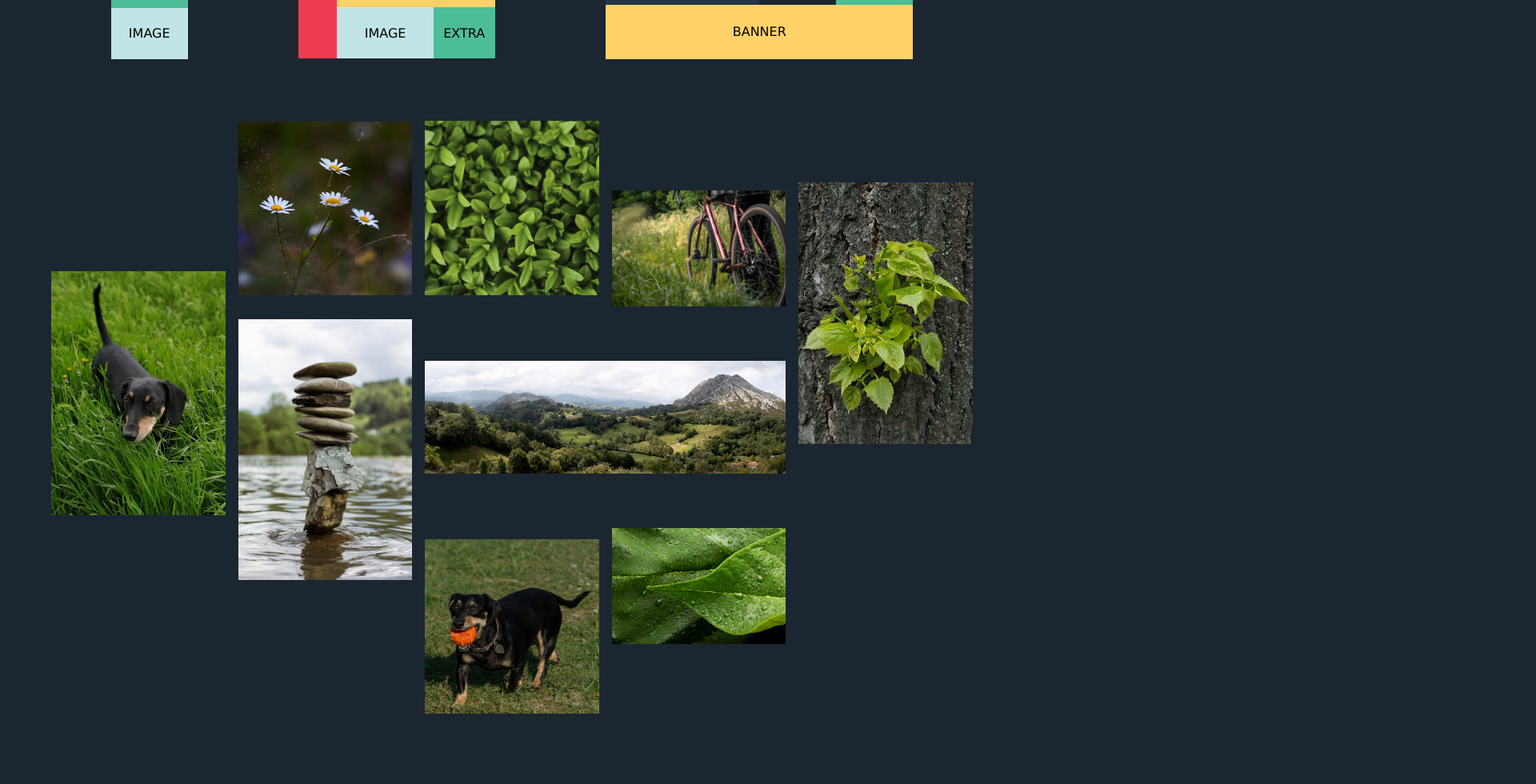
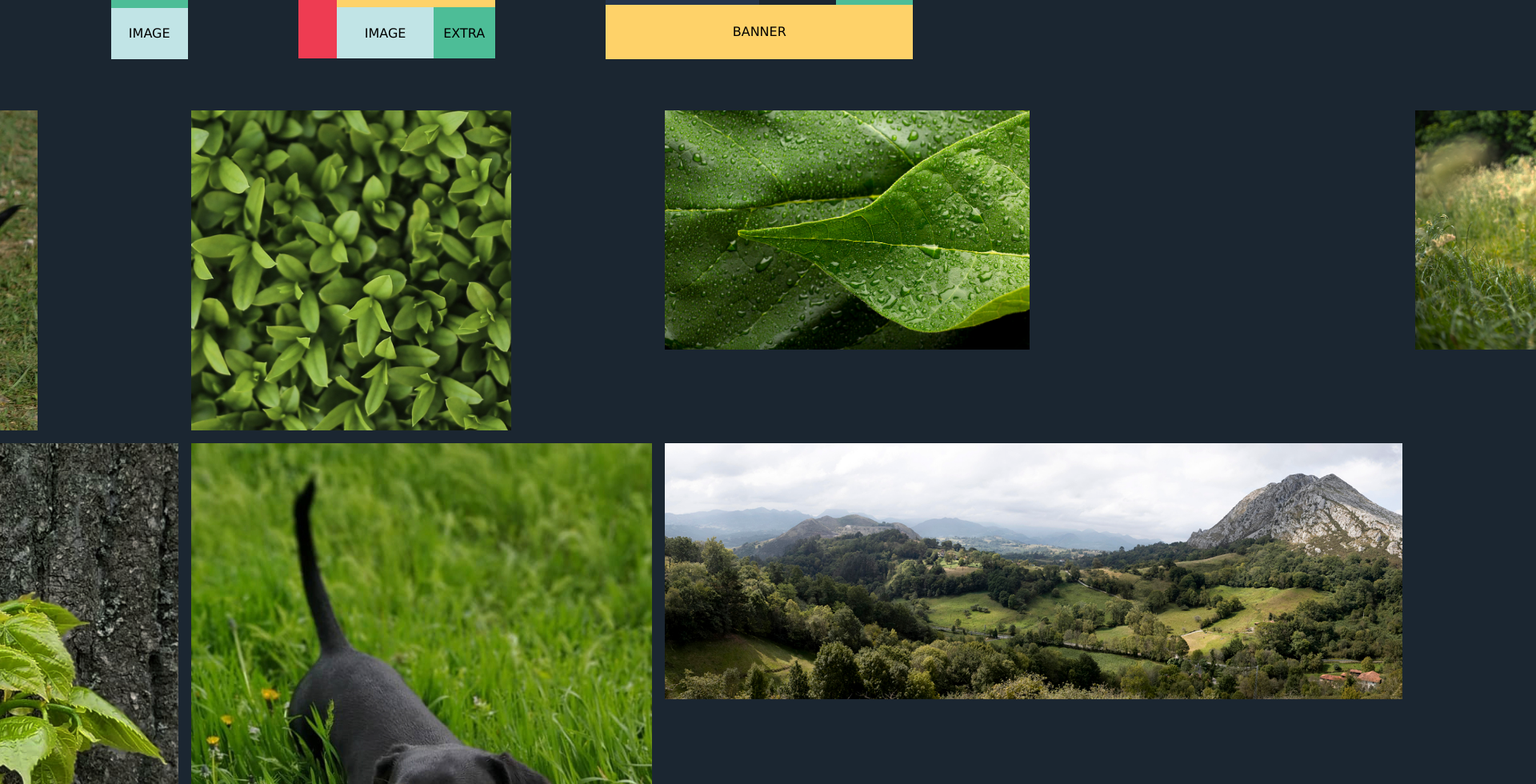
Before and after one commit to Olehouseproduction/new_project, a Vue app: page /#/Task_1 in a window 1280 px wide. Shown: the part 480-1460 px from the top of the page at 80% size, 1920 px wide, since content can reach past the window. Before the commit the page ends 1386 px from the top, so only its background shows below. Built offline with nearby package versions, Linux system fonts and the light colour scheme.

Commit message:
fix props

```diff
--- a/src/components/Lobby.vue
+++ b/src/components/Lobby.vue
@@ -48,12 +48,13 @@ const links = [
 @import "src/styles/mixin.scss";
 .main {
   // background-color: #f3f3f3;
-  background-image: url(../assets/image/3671442.jpg);
-  background-size: cover;
-  background-repeat: no-repeat;
+  background-image: -webkit-gradient(linear, left top, left bottom, from(hsla(0, 0%, 95.3%, 0.94)), to(hsla(0, 0%, 95.3%, 0.94))), url(https://uploads-ssl.webflow.com/6359140b3878a7a73023f955/635934446d2865655d814bb0_noise.webp), -webkit-gradient(linear, left top, left bottom, from(#f3f3f3), to(#f3f3f3));
+  // background-size: cover;
+  // background-repeat: no-repeat;
   object-fit: contain;
   @include size(100vw, 100vh);
   @include flex(center, center, column);
+  background-image: linear-gradient(180deg, hsla(0, 0%, 95.3%, 0.94), hsla(0, 0%, 95.3%, 0.94)), url(https://uploads-ssl.webflow.com/6359140b3878a7a73023f955/635934446d2865655d814bb0_noise.webp), linear-gradient(180deg, #f3f3f3, #f3f3f3);
 }
 // #myVideo {
 //   @include size(100%);
--- a/src/components/Task_2.vue
+++ b/src/components/Task_2.vue
@@ -1,6 +1,6 @@
 <script setup>
 import button_back from "./ui-components/button_back.vue";
-import gallery_el from "./ui-components/galery_elem.vue";
+import gallery_el from "./ui-components/gallery_elem.vue";
 
 const gallery = [
   { url: "src/assets/image/4.jpg", type: "cube" },
--- a/src/components/Task_3.vue
+++ b/src/components/Task_3.vue
@@ -3,17 +3,17 @@ import button_back from "./ui-components/button_back.vue";
 import album_el from "./ui-components/album_elem.vue";
 
 const album = [
-  { url: "src/assets/image/foto/beach.jpg", type: "horizontal_rectangle" },
-  { url: "src/assets/image/foto/deer.jpg", type: "horizontal_rectangle" },
-  { url: "src/assets/image/foto/lake.jpg", type: "vertical_rectangle" },
-  { url: "src/assets/image/foto/coffee.jpg", type: "vertical_rectangle" },
-  { url: "src/assets/image/foto/landscape.jpg", type: "horizontal_rectangle" },
-  { url: "src/assets/image/foto/lego.jpg", type: "horizontal_rectangle" },
-  { url: "src/assets/image/foto/pigeon.jpg", type: "horizontal_rectangle" },
-  { url: "src/assets/image/foto/skydiver.jpg", type: "horizontal_rectangle" },
-  { url: "src/assets/image/foto/sportsGirl.jpg", type: "horizontal_rectangle" },
-  { url: "src/assets/image/foto/squirrel.jpg", type: "horizontal_rectangle" },
-  { url: "src/assets/image/foto/workplace.jpg", type: "horizontal_rectangle" },
+  { url: "src/assets/image/foto/beach.jpg", type: "beach" },
+  { url: "src/assets/image/foto/deer.jpg", type: "deer" },
+  { url: "src/assets/image/foto/lake.jpg", type: "lake" },
+  { url: "src/assets/image/foto/coffee.jpg", type: "coffee" },
+  { url: "src/assets/image/foto/landscape.jpg", type: "landscape" },
+  { url: "src/assets/image/foto/lego.jpg", type: "lego" },
+  { url: "src/assets/image/foto/pigeon.jpg", type: "pigeon" },
+  { url: "src/assets/image/foto/skydiver.jpg", type: "skydiver" },
+  { url: "src/assets/image/foto/sportsGirl.jpg", type: "sportsGirl" },
+  { url: "src/assets/image/foto/squirrel.jpg", type: "squirrel" },
+  { url: "src/assets/image/foto/workplace.jpg", type: "workplace" },
 ];
 </script>
 
@@ -22,24 +22,12 @@ const album = [
     <!-- <h1 class="name_caption">Смена классов</h1> -->
     <h1 class="name_caption">Наслоение (временно)</h1>
     <button_back />
-    <album_el
-      v-for="(elem, i) in gallery"
-      :key="'elem' + i"
-      :class="elem.type"
-      :src="elem.url" />
-
     <div class="container-photo">
-      <div class="photo beach horizontal_rectangle"></div>
-      <div class="photo squirrel horizontal_rectangle"></div>
-      <div class="photo deer horizontal_rectangle"></div>
-      <div class="photo lake vertical_rectangle"></div>
-      <div class="photo workplace horizontal_rectangle"></div>
-      <div class="photo sportsGirl horizontal_rectangle"></div>
-      <div class="photo skydiver horizontal_rectangle"></div>
-      <div class="photo pigeon horizontal_rectangle"></div>
-      <div class="photo lego horizontal_rectangle"></div>
-      <div class="photo landscape horizontal_rectangle"></div>
-      <div class="photo coffee vertical_rectangle"></div>
+      <album_el class="photo"
+        v-for="(elem, i) in album"
+        :key="'elem' + i"
+        :class="elem.type"
+        :src="elem.url" />
     </div>
   </div>
 </template>
--- a/src/components/Task_4.vue
+++ b/src/components/Task_4.vue
@@ -4,49 +4,41 @@ import button_back from "./ui-components/button_back.vue";
 import btn_task from "./ui-components/btn-task.vue";
 
 const tasks = [
-  { name: "Сброс" },
-  { name: "Последний становится красным" },
-  { name: "Первый и четвертый становятся зелеными" },
-  { name: "Отменяет действие первого, и третий становится зеленым" },
-  { name: "Отменяет действие второго, и первый пульсирует" },
-  { name: "Меняет цвет задника" },
-  { name: "Отменяет все и красит всех в розовый" },
-  { name: "Добавлет пульсацию рандомному" },
-  { name: "Делает рандомного синим" },
-  { name: "Делает невидимым рандомного" },
+  { name: "Сброс", refElem: "btnRefresh" },
+  { name: "Последний становится красным", refElem: "ele" },
+  { name: "Первый и четвертый становятся зелеными", refElem: "ele" },
+  { name: "Отменяет действие первого, и третий становится зеленым", refElem: "ele" },
+  { name: "Отменяет действие второго, и первый пульсирует", refElem: "ele" },
+  { name: "Меняет цвет задника", refElem: "ele" },
+  { name: "Отменяет все и красит всех в розовый", refElem: "ele" },
+  { name: "Добавлет пульсацию рандомному", refElem: "ele" },
+  { name: "Делает рандомного синим", refElem: "ele" },
+  { name: "Делает невидимым рандомного", refElem: "ele" },
 ];
 
-let elemTest = ref(null);
-console.log(elemTest.value);
+
+let btnRefresh = ref([])
+
+
 onMounted(() => {
-  console.log(elemTest.value);
-  //   // elemTest.value.classList.add("active");
+  console.log(btnRefresh);
 });
 
-let btn1 = ref(null);
-console.log(btn1.value);
-onMounted(() => {
-  console.log(btn1.value);
-});
 
-let space = ref(null);
-console.log(space.value);
-onMounted(() => {
-  console.log(space.value);
-  space.value.classList.add("z");
-});
 </script>
 
 <template>
   <div class="main">
     <!-- <h1 class="name_caption">Props</h1> -->
-    <h1 ref="elemTest" class="name_caption">Смена классов (временно)</h1>
+    <h1 class="name_caption">Смена классов (временно)</h1>
     <button_back />
     <div ref="space" class="workspace workspace--task4">
       <btn_task
-        v-for="(task, i) in tasks"
+      v-for="(task, i) in tasks"
         :key="'task' + i"
-        :name="task.name" />
+        :name="task.name"
+        ref="btnRefresh"
+      />
     </div>
   </div>
 </template>
@@ -59,7 +51,4 @@ onMounted(() => {
   @include flex(space-around, center);
   margin: 9% auto;
 }
-.btn-task:first-child {
-  display: none;
-}
 </style>
--- a/src/components/task-components/nature_layout.vue
+++ b/src/components/task-components/nature_layout.vue
@@ -1,28 +1,28 @@
 <script setup>
+import gallery_elem from '../ui-components/gallery_elem.vue';
+
+
 const gallery = [
-  { url: "../../assets/image/4.jpg", type: "cube" },
-  { url: "../../assets/image/9.jpg", type: "cube" },
-  { url: "../../assets/image/6.jpg", type: "cube" },
-  { url: "../../assets/image/7.jpg", type: "horizontal_rectangle" },
-  { url: "../../assets/image/3.jpg", type: "horizontal_rectangle" },
-  { url: "../../assets/image/8.jpg", type: "vertical_rectangle" },
-  { url: "../../assets/image/1.jpg", type: "vertical_rectangle" },
-  { url: "../../assets/image/2.jpg", type: "vertical_rectangle" },
-  { url: "../../assets/image/5.jpg", type: "panorama" },
+  { url: "src/assets/image/4.jpg", type: "cube" },
+  { url: "src/assets/image/9.jpg", type: "cube" },
+  { url: "src/assets/image/6.jpg", type: "cube" },
+  { url: "src/assets/image/7.jpg", type: "horizontal_rectangle" },
+  { url: "src/assets/image/3.jpg", type: "horizontal_rectangle" },
+  { url: "src/assets/image/8.jpg", type: "vertical_rectangle" },
+  { url: "src/assets/image/1.jpg", type: "vertical_rectangle" },
+  { url: "src/assets/image/2.jpg", type: "vertical_rectangle" },
+  { url: "src/assets/image/5.jpg", type: "panorama" },
 ];
 </script>
 
 <template>
   <div class="container-nature">
-    <div class="nature plant"></div>
-    <div class="nature dog"></div>
-    <div class="nature bike"></div>
-    <div class="nature chamomile"></div>
-    <div class="nature mountains"></div>
-    <div class="nature grass"></div>
-    <div class="nature sheet"></div>
-    <div class="nature stones"></div>
-    <div class="nature dachshund"></div>
+    <gallery_elem
+      v-for="(item, i) in gallery"
+      :key="'item' + i"
+      :class="item.type"
+      :src="item.url"
+    />
   </div>
 </template>
 
--- a/src/components/ui-components/album_elem.vue
+++ b/src/components/ui-components/album_elem.vue
@@ -1,13 +1,13 @@
 <script setup>
 const props = defineProps({
   class: String,
-  url: String,
+  src: String,
 });
 </script>
 
 <template>
   <div :class="props.class">
-    <img :src="props.url" alt="" />
+    <img :src="props.src" alt="" />
   </div>
 </template>
 
--- a/src/components/ui-components/btn-task.vue
+++ b/src/components/ui-components/btn-task.vue
@@ -49,7 +49,7 @@ const props = defineProps({
   }
 }
 
-.btn-task:first-child {
+.btn-refresh {
   @include position(absolute, $right: 8%, $top: 20%);
   background-color: #ffffff;
   @include size(9em, 5em);
--- a/src/components/ui-components/galery_elem.vue
+++ /dev/null
@@ -1,40 +0,0 @@
-<script setup>
-const props = defineProps({
-  class: String,
-  url: String,
-});
-</script>
-
-<!-- <template>
-  <div :class="props.class">
-    <img :src="props.url" alt="" />
-  </div>
-</template> -->
-
-<template>
-  <img :class="props.class" :src="props.url" alt="" />
-</template>
-
-<style lang="scss" scoped>
-@import "../../styles/mixin.scss";
-
-.cube {
-  @include size(25em);
-  object-fit: contain;
-}
-
-.horizontal_rectangle {
-  @include size(28.5em, 18.7em);
-  object-fit: contain;
-}
-
-.vertical_rectangle {
-  @include size(36em, 54em);
-  object-fit: contain;
-}
-
-.panorama {
-  @include size(57.6em, 20em);
-  object-fit: contain;
-}
-</style>
--- /dev/null
+++ b/src/components/ui-components/gallery_elem.vue
@@ -0,0 +1,39 @@
+<script setup>
+const props = defineProps({
+  class: String,
+  src: String,
+});
+</script>
+
+<template>
+  <div :class="props.class">
+    <img class="photo" :src="props.src" alt="" />
+  </div>
+</template>
+
+
+<style lang="scss" scoped>
+@import "../../styles/mixin.scss";
+
+.cube {
+  @include size(25em);
+}
+
+.horizontal_rectangle {
+  @include size(28.5em, 18.7em);
+}
+
+.vertical_rectangle {
+  @include size(36em, 54em);
+}
+
+.panorama {
+  @include size(57.6em, 20em);
+  object-fit: contain;
+}
+.photo{
+  @include size(100%);
+  object-fit: cover;
+}
+
+</style>
```
